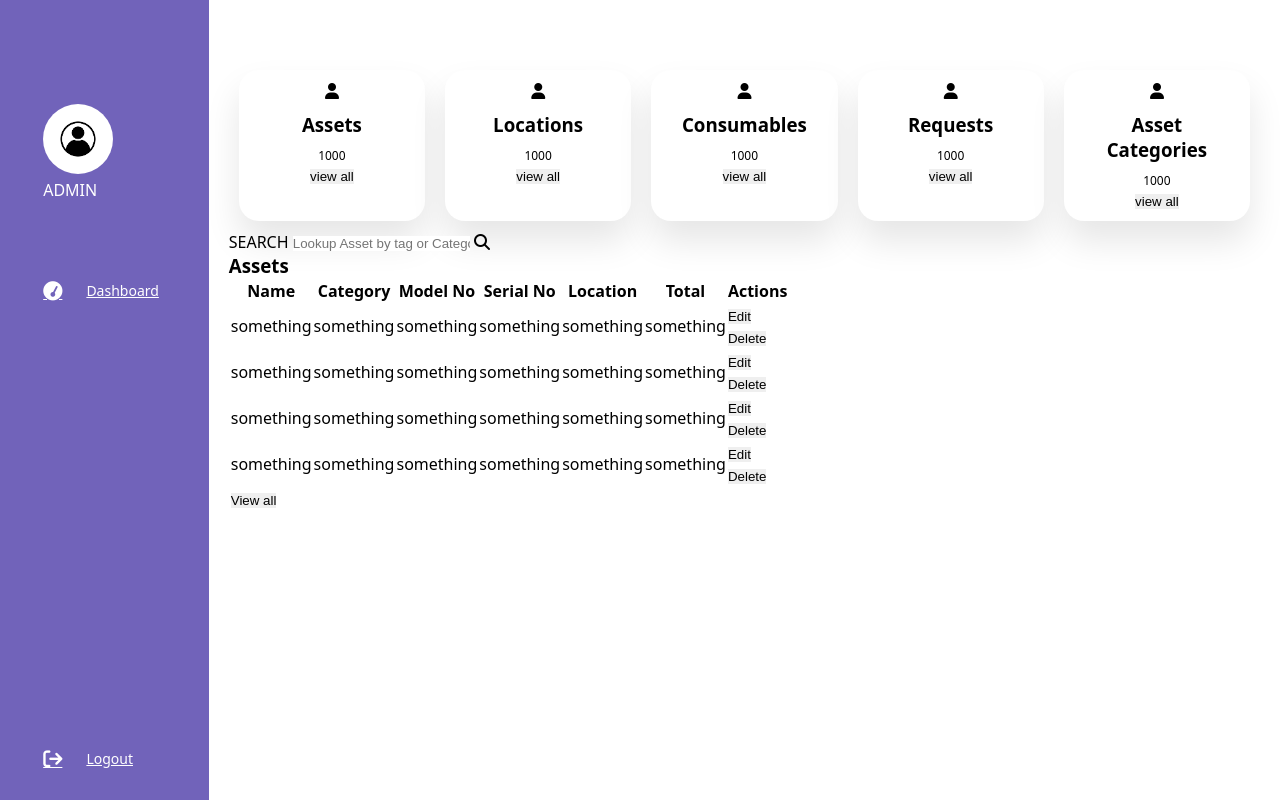
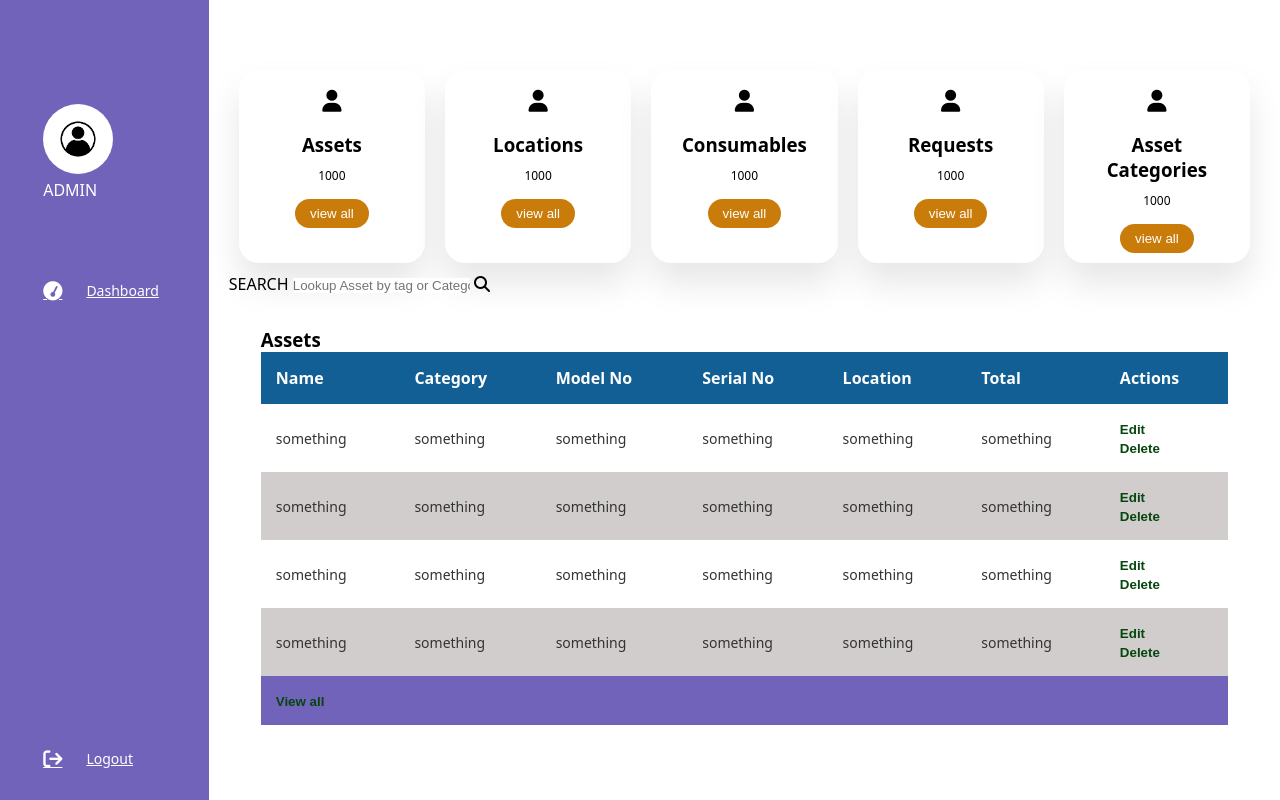
Before and after one commit to JOHNBSE/intern_assetreg, a plain HTML site: page Asset Register/html/dashboard.html in a window 1280 px wide. Drawn offline with Linux system fonts and the light colour scheme.

Commit message:
Update dash.css

```diff
--- a/Asset Register/css/dash.css
+++ b/Asset Register/css/dash.css
@@ -1,4 +1,4 @@
-@import url( );
+
 *{
     margin: 0;
     padding: 0;
@@ -108,3 +108,67 @@ body{
 .stats .card p{
     font-size: 12px;
 }
+.stats .card button{
+    background: #c97c0a;
+    color: #fff;
+    padding: 7px 15px;
+    border-radius: 15px;
+    margin-top: 15px;
+    cursor: pointer;
+}
+.stats .card button:hover{
+    background: #755f17;
+}
+.stats .card i{
+    font-size: 22px;
+    padding: 10px;
+}
+
+.tabular-wrapper{
+    background:white ;
+    margin-top: 1 rem;
+    border-radius: 10px;
+    padding: 2rem;
+
+}
+.table-container{
+    width: 100%;
+}
+table{
+    width: 100%;
+    border-collapse: collapse;
+}
+thead{
+    background: #115f94;
+    color: #fff;
+}
+th{
+    padding: 15px;
+    text-align: left;
+}
+
+tbody{
+    background: #fff;
+}
+td{
+    padding: 15px;
+    font-size: 14px;
+    color: #333;
+}
+tr:nth-child(even){
+    background: #d1cdcd;
+}
+tfoot{
+    background:rgba(113,99, 186, 255);
+    font-weight: bold;
+    color:#fff;
+}
+tfoot td{
+    padding: 15px;
+}
+.table-container button{
+     color: rgb(6, 70, 14);
+     background: none;
+     font-weight: bolder;
+     cursor: pointer;
+}
```
